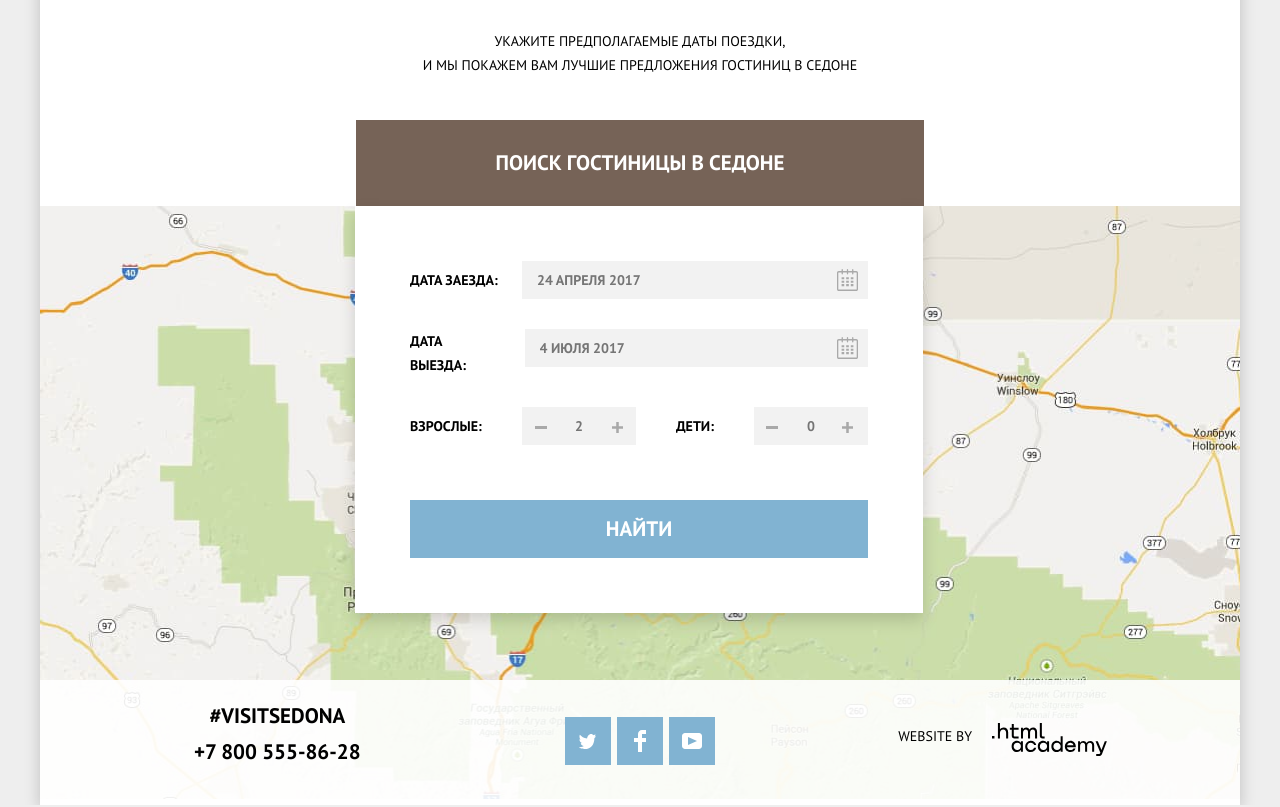
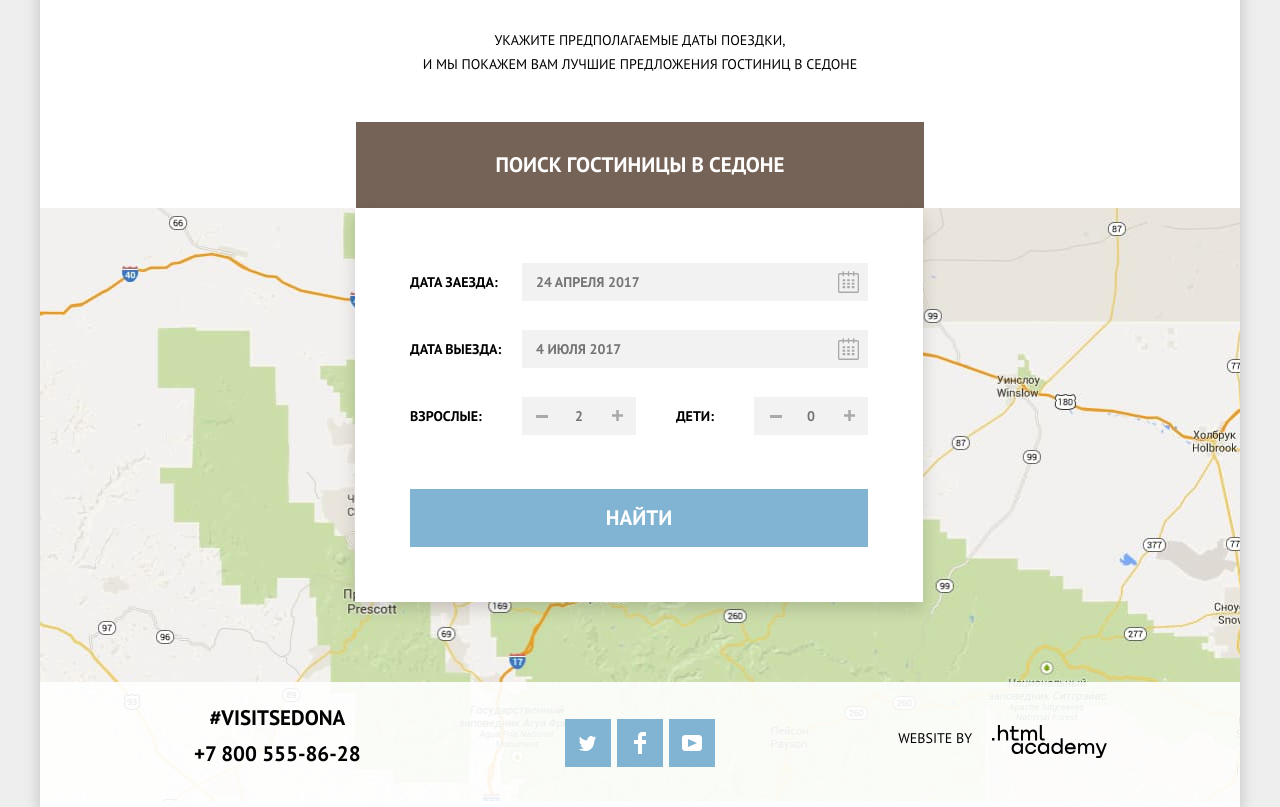
Before and after one commit to Olyash28/674831-sedona-31, a plain HTML site: page index.html in a window 1280 px wide. Shown: the part 1961-2768 px from the top of the page. Drawn offline with Linux system fonts and the light colour scheme.

Commit message:
правки

```diff
--- a/css/style.css
+++ b/css/style.css
@@ -79,6 +79,10 @@ img {
   height: auto;
 }
 
+* {
+  box-sizing: border-box;
+}
+
 /*header*/
 
 .main-navigation {
@@ -96,7 +100,6 @@ img {
 
 .site-navigation li {
   width: 300px;
-  box-sizing: border-box;
 }
 
 .site-navigation li:nth-child(4n+1) {
@@ -128,10 +131,6 @@ img {
 }
 
 .site-navigation a:hover,
-.site-navigation a:focus {
-  color: var(--basic-blue);
-}
-
 .site-navigation a:focus {
   color: var(--basic-blue);
 }
@@ -176,7 +175,7 @@ img {
 }
 
 .main-text {
-  margin-bottom: 51px;
+  margin-bottom: 52px;
 }
 
 .reason-photo {
@@ -202,7 +201,6 @@ img {
   text-align: center;
   padding-top: 47px;
   min-height: 256px;
-  box-sizing: border-box;
 }
 
 .block-reason h3 {
@@ -239,7 +237,7 @@ img {
   margin: 0;
   padding: 0;
   padding-top: 57px;
-  padding-bottom: 69px;
+  padding-bottom: 67px;
 }
 
 .advantages h3 {
@@ -304,12 +302,11 @@ img {
   border: none;
   margin: 0;
   padding: 0;
-  box-sizing: border-box;
 }
 
 .btn-brown {
   background-color: var(--basic-brown);
-  margin-top: 43px;
+  margin-top: 46px;
   width: 568px;
   height: 86px;
   padding: 30px 125px;
@@ -324,20 +321,17 @@ img {
   font-weight: bold;
   display: flex;
   flex-direction: column;
-  gap: 30px;
   top: 100%;
   left: 315px;
   width: 568px;
-  box-sizing: border-box;
 }
 
-.hotel-search-item {
+.hotel-search-form .hotel-search-item {
   width: 100%;
   position: relative;
   display: flex;
   justify-content: space-between;
-  gap: 24px;
-
+  margin-bottom: 29px;
 }
 
 .hotel-search-item input {
@@ -347,8 +341,7 @@ img {
   border: 2px solid var(--light-grey);
   line-height: 26px;
   max-height: 38px;
-  padding: 6px 40px 6px 13px;
-  box-sizing: border-box;
+  padding: 6px 40px 6px 12px;
 }
 
 .hotel-search-item label {
@@ -368,7 +361,16 @@ img {
 .calendar {
   position: absolute;
   top: 7px;
-  right: 10px;
+  right: 9px;
+  fill: var(--grey-svg);
+}
+
+.calendar:hover {
+  fill: var(--basic-black);
+}
+
+.calendar:active {
+  fill: var(--basic-blue);
 }
 
 .btn-blue {
@@ -380,7 +382,6 @@ img {
 
 .btn-brown:hover {
   background-color: var(--middle-brown);
-
 }
 
 .btn-brown:focus {
@@ -408,45 +409,36 @@ img {
   border: 2px solid var(--grey-border-form);
 }
 
-.calendar {
-  fill: var(--grey-svg);
-}
-
-.calendar:hover {
-  fill: var(--basic-black);
-}
-
-.calendar:active {
-  fill: var(--basic-blue);
-}
-
 .search-number-input {
   position: relative;
 }
 
-.minus,
-.plus {
+.btn-min {
   position: absolute;
+  height: 38px;
+  width: 38px;
+  border: none;
+  background-color: transparent;
 }
 
 .adult-minus {
-  top: 50%;
-  left: 125px;
+  top: -3px;
+  left:113px;
 }
 
 .adult-plus {
-  top: 40%;
-  left: 202px;
+  top: 0;
+  left: 188px;
 }
 
 .child-minus {
-  top: 50%;
-  right: 90px;
+  top: -3px;
+  right: 73px;
 }
 
 .child-plus {
-  top: 40%;
-  right: 15px;
+  top: 0;
+  right: 0;
 }
 
 .minus:hover rect,
@@ -458,7 +450,6 @@ img {
 .plus:active path {
   fill: var(--basic-blue)
 }
-
 
 /*footer*/
 
@@ -480,7 +471,6 @@ img {
   display: grid;
   grid-template-columns: repeat(3, 1fr);
   gap: 32px;
-  /*justify-content: center;*/
   align-items: end;
 }
 
@@ -542,7 +532,6 @@ img {
 }
 
 /*copyright*/
-
 
 .footer-copyright {
   line-height: 26px;
@@ -666,7 +655,6 @@ img {
   margin: 0 auto;
   width: 137px;
   height: 36px;
-  box-sizing: border-box;
 }
 
 .filter-form-btn:hover {
@@ -772,14 +760,23 @@ img {
 .sort {
   padding: 30px 72px;
   display: grid;
-  grid-template-columns: 134px 1fr auto;
-  gap: 30px;
+  grid-template-columns: auto auto 1fr auto;
 }
 
 .sort h2 {
   font-size: 21px;
   line-height: 26px;
   margin: 0;
+  margin-right: 48px;
+}
+
+.sort h3 {
+  font-weight: normal;
+  font-size: 12px;
+  line-height: 18px;
+  margin: 0;
+  padding: 0;
+  margin-right: 40px;
 }
 
 .sort-points {
@@ -789,7 +786,7 @@ img {
   margin: 0;
   padding: 0;
   display: flex;
-  gap: 36px;
+  gap: 34px;
 }
 
 .sort-btn {
@@ -933,7 +930,6 @@ img {
   padding: 3px 16px;
   min-height: 27px;
   cursor: pointer;
-  box-sizing: border-box;
   display: flex;
   flex-wrap: wrap;
   justify-content: center;
--- a/index.html
+++ b/index.html
@@ -116,24 +116,32 @@
           <p class="hotel-search-item search-number-input">
             <label for="adult">Взрослые:</label>
             <input class="number-input" type="text" id="adult" name="adult" placeholder="2">
-            <svg class="minus adult-minus" width="12" height="3" viewBox="0 0 12 3" fill="none"
+            <button class="btn-min  adult-minus">
+            <svg class="minus" width="12" height="3" viewBox="0 0 12 3" fill="none"
                  xmlns="http://www.w3.org/2000/svg">
               <rect width="12" height="3" fill="#A9A9A9"/>
             </svg>
-            <svg class="plus adult-plus" width="11" height="11" viewBox="0 0 11 11" fill="none"
+            </button>
+            <button class="btn-min  adult-plus">
+            <svg class="plus" width="11" height="11" viewBox="0 0 11 11" fill="none"
                  xmlns="http://www.w3.org/2000/svg">
               <path fill-rule="evenodd" clip-rule="evenodd" d="M4.23086 6.76932V11H6.76932V6.76932H11V4.23086H6.76932V0H4.23085V4.23086H0V6.76932H4.23086Z" fill="#A9A9A9"/>
             </svg>
+            </button>
             <label for="child">Дети:</label>
             <input class="number-input" type="text" name="child" id="child" placeholder="0">
-            <svg class="minus child-minus" width="12" height="3" viewBox="0 0 12 3" fill="none"
+            <button class="btn-min  child-minus">
+            <svg class="minus" width="12" height="3" viewBox="0 0 12 3" fill="none"
                  xmlns="http://www.w3.org/2000/svg">
               <rect width="12" height="3" fill="#A9A9A9"/>
             </svg>
-            <svg class="plus child-plus" width="11" height="11" viewBox="0 0 11 11" fill="none"
+            </button>
+            <button class="btn-min child-plus">
+            <svg class="plus" width="11" height="11" viewBox="0 0 11 11" fill="none"
                  xmlns="http://www.w3.org/2000/svg">
               <path fill-rule="evenodd" clip-rule="evenodd" d="M4.23086 6.76932V11H6.76932V6.76932H11V4.23086H6.76932V0H4.23085V4.23086H0V6.76932H4.23086Z" fill="#A9A9A9"/>
             </svg>
+            </button>
           </p>
           <button type="submit" class="btn btn-blue">Найти</button>
         </form>
```
